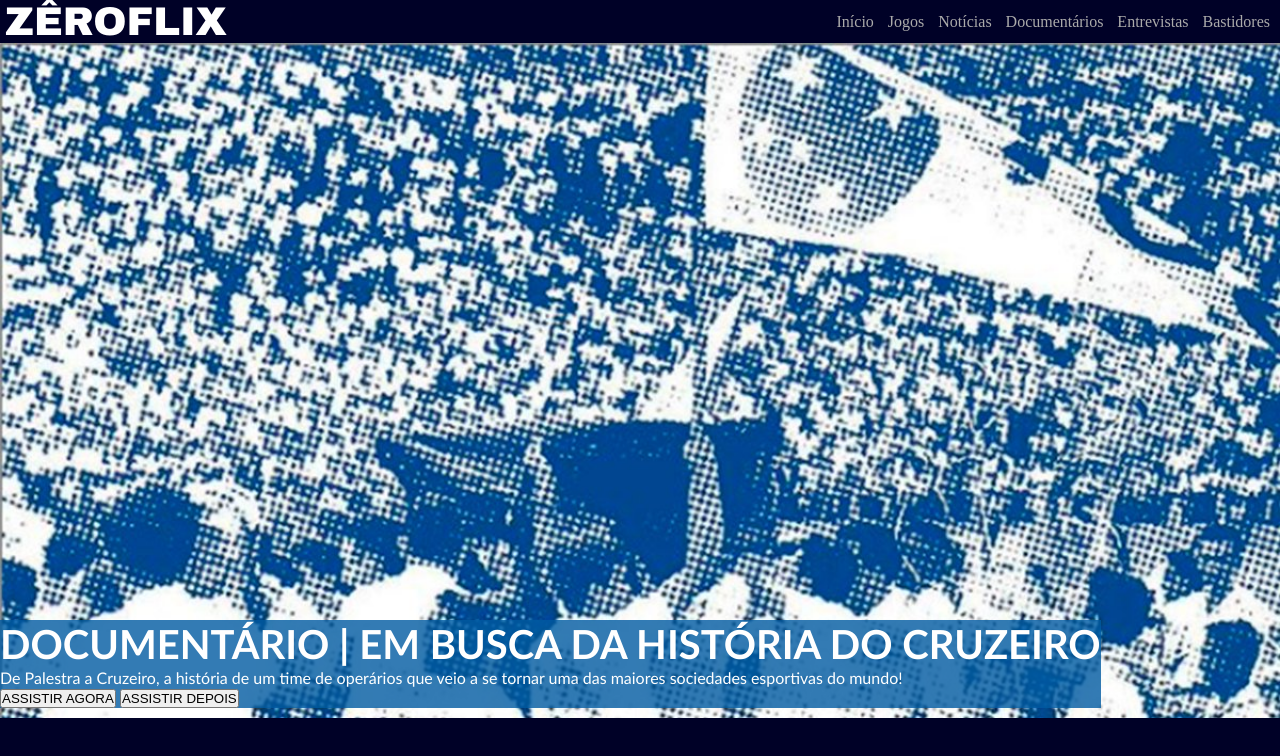
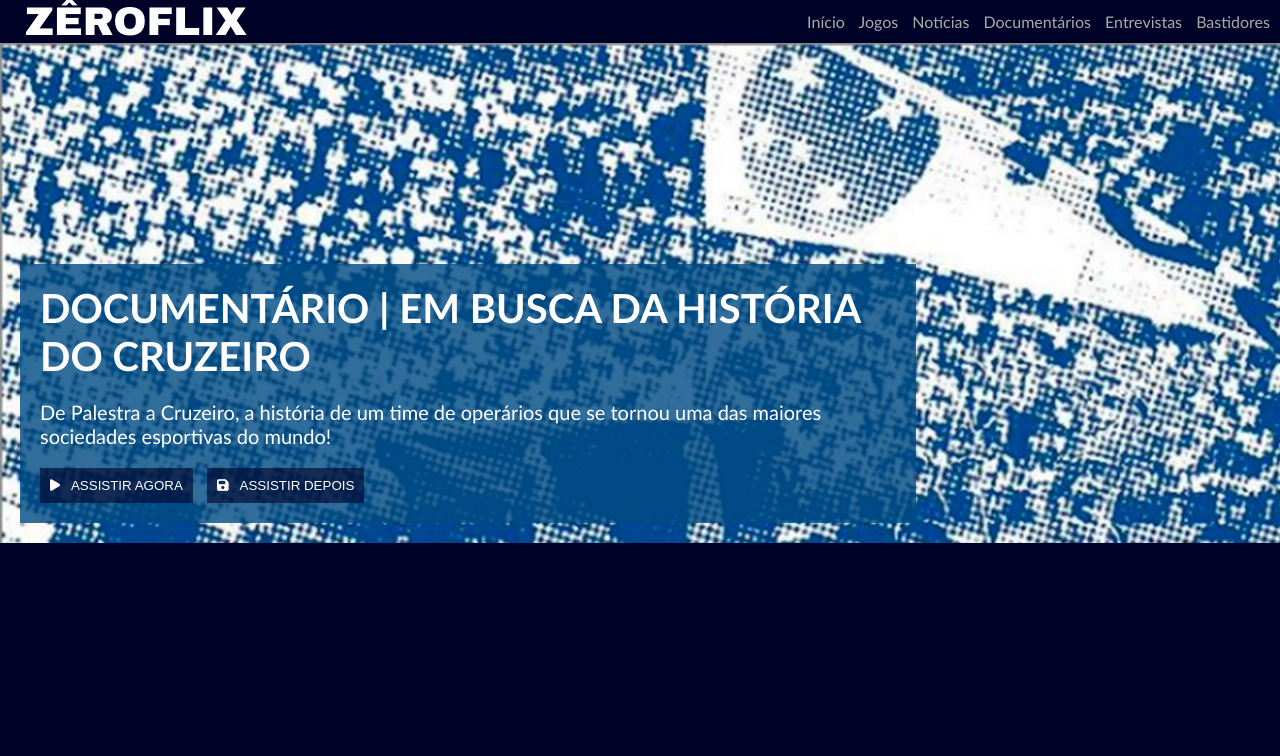
Before and after one commit to pvcdo/netflix-clone, a plain HTML site: page index.html in a window 1280 px wide. Drawn offline with Linux system fonts and the light colour scheme.

Commit message:
header and main .info-principal complete, starting carousel with owl

```diff
--- a/index.html
+++ b/index.html
@@ -5,6 +5,9 @@
     <meta name="viewport" content="width=device-width, initial-scale=1.0">
 
     <link rel="stylesheet" href="style/main.css">
+
+    <script src="https://kit.fontawesome.com/73f2a0e667.js" crossorigin="anonymous"></script>
+
     <title>Zêroflix</title>
 </head>
 <body>
@@ -40,12 +43,14 @@
                 procurar meu fontawesome e colocar nos meus botões -->
 
                 <h3 class="titulo">DOCUMENTÁRIO | EM BUSCA DA HISTÓRIA DO CRUZEIRO</h3>
-                <p class="descricao">De Palestra a Cruzeiro, a história de um time de operários que veio a se tornar uma das maiores sociedades esportivas do mundo!</p>
+                <p class="descricao">De Palestra a Cruzeiro, a história de um time de operários que se tornou uma das maiores sociedades esportivas do mundo!</p>
                 <div class="botoes">
                     <button role="button">
+                        <i class="fas fa-play"></i>
                         ASSISTIR AGORA
                     </button>
                     <button role="button">
+                        <i class="fas fa-save"></i>
                         ASSISTIR DEPOIS
                     </button>
                 </div>
--- a/style/main.css
+++ b/style/main.css
@@ -14,6 +14,7 @@
 body{
     background-color: var(--azul-fundo); /*utilização da cor declarada como variável*/
     color: var(--meio-cinza);
+    font-family: 'Trebuchet MS', 'Lucida Sans Unicode', 'Lucida Grande', 'Lucida Sans', Arial, sans-serif;
 }
 
 /*CABEÇALHO*/
@@ -44,10 +45,14 @@ header nav a:hover{
     color: #FFF;
 }
 
+.container{
+    padding-left: 20px;
+}
+
 /*CONTEÚDO PRINCIPAL*/
 
 .info-principal{
-    height: 675px;
+    height: 500px;
 
     background: url('../img/fundo-principal.jpg');
     background-size: cover;
@@ -63,11 +68,39 @@ header nav a:hover{
 
 .info-principal .titulo{
     font-size: 40px;
+    margin-top: 20px;
 }
+
+.info-principal .descricao{
+    font-size: 20px;
+    margin-top: 20px;
+}
+
 
 .info-principal .container{
     position: absolute;
-    bottom: 10px;
+    bottom: 20px;
     left: 0;
-    background-color: rgba(0, 91, 162,0.8);
+    background-color: rgba(0, 75, 133, 0.8);
+    width: 70%;
+    margin-left: 20px;
 }
+
+.info-principal .botoes button{
+    background-color: rgba(0, 1, 39,0.6);
+    padding: 10px;
+    margin: 20px 10px 20px 0;
+    border: none;
+    color: white;
+    cursor: pointer;
+    transition: 0.65s;
+}
+
+.info-principal .botoes button:hover{
+    color: rgba(0, 1, 39);
+    background-color: white;
+}
+
+.info-principal .botoes button i{
+    margin-right: 8px;
+}
```
